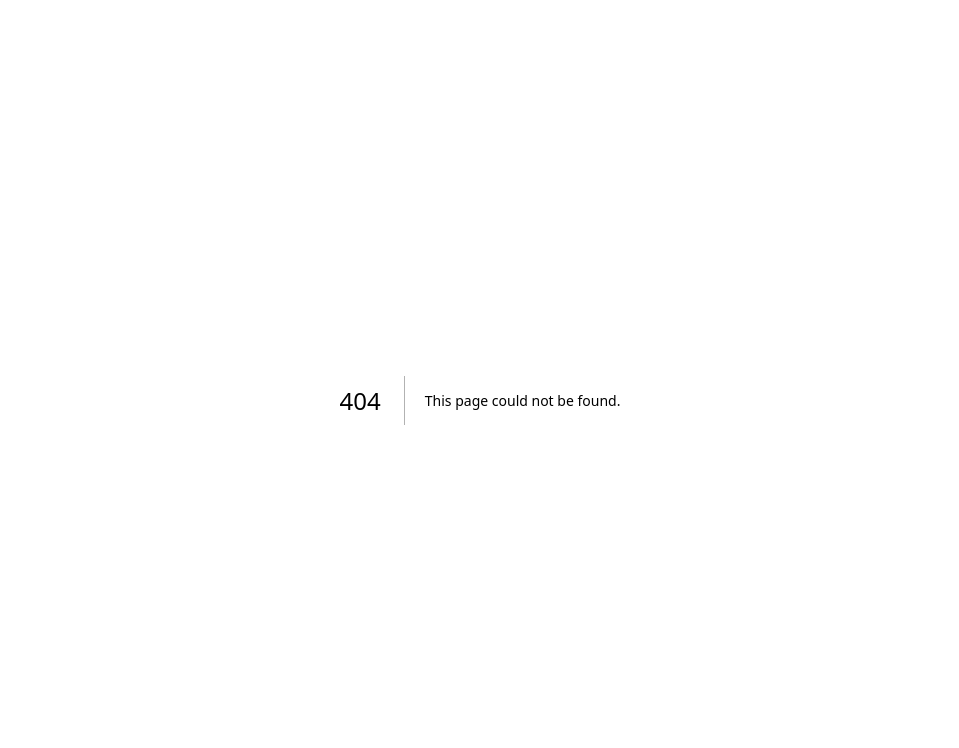
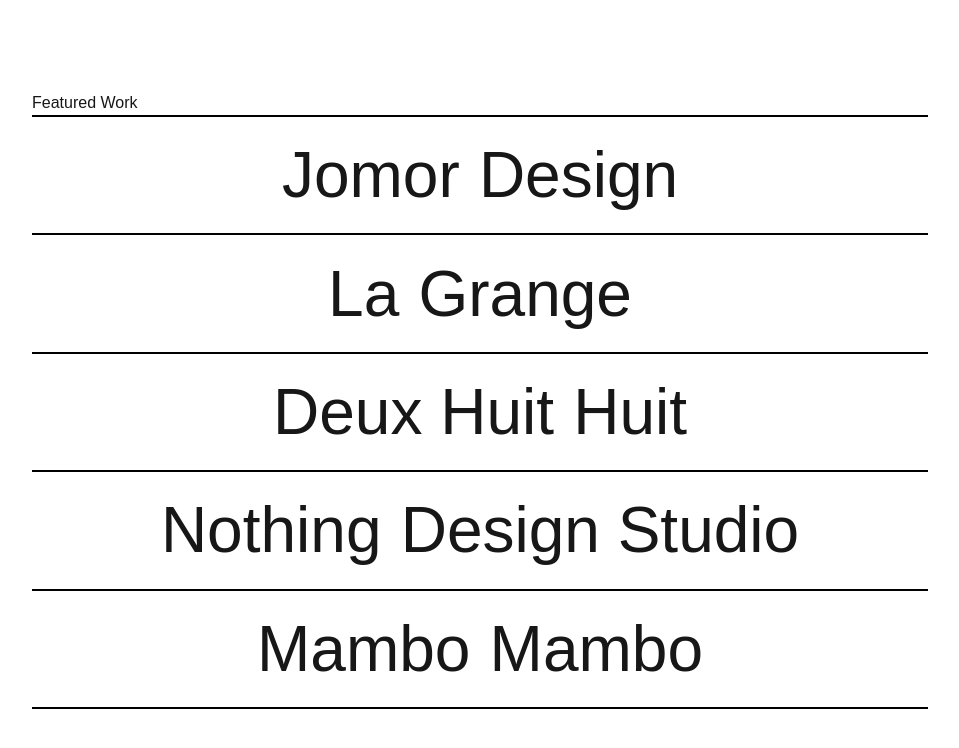
Before and after one commit to fabregaslilibeth/framer, a Next.js app: page /image-slide-project-gallery in a window 1280 px wide. Before the commit this address had no page. Shown: the top 748 px of the page, without its empty margins (160-1119 px from the left). Built offline with nearby package versions, Linux system fonts and the light colour scheme; grey boxes are pictures that could not be loaded.

Commit message:
image-slide-project-gallery

```diff
--- /dev/null
+++ b/src/app/image-slide-project-gallery/page.tsx
@@ -0,0 +1,86 @@
+"use client";
+
+import { motion } from "framer-motion";
+import { useState } from "react";
+import "./style.css";
+
+const anim = {
+  initial: { width: 0 },
+
+  open: {
+    width: "auto",
+    transition: { duration: 0.4, ease: [0.23, 1, 0.32, 1] },
+  },
+
+  closed: { width: 0 },
+};
+
+export default function Home() {
+  const projects = [
+    {
+      title1: "Jomor",
+      title2: "Design",
+      src: "jomor_design.jpeg",
+    },
+    {
+      title1: "La",
+      title2: "Grange",
+      src: "la_grange.jpeg",
+    },
+    {
+      title1: "Deux Huit",
+      title2: "Huit",
+      src: "deux_huit_huit.jpeg",
+    },
+    {
+      title1: "Nothing",
+      title2: "Design Studio",
+      src: "nothing_design_studio.png",
+    },
+    {
+      title1: "Mambo",
+      title2: "Mambo",
+      src: "mambo_mambo.jpeg",
+    },
+  ];
+
+  return (
+    <main className="h-screen flex justify-center items-center">
+      <div className="w-[70%]">
+        <p>Featured Work</p>
+        {projects.map((project) => {
+          return <Project project={project} />;
+        })}
+      </div>
+    </main>
+  );
+}
+
+const Project = ({ project }: { project: any }) => {
+  const [isActive, setIsActive] = useState(false);
+  const { title1, title2, src } = project;
+
+  return (
+    <div
+      onMouseEnter={() => {
+        setIsActive(true);
+      }}
+      onMouseLeave={() => {
+        setIsActive(false);
+      }}
+      className="project"
+    >
+      <p>{title1}</p>
+
+      <motion.div
+        variants={anim}
+        animate={isActive ? "open" : "closed"}
+        className="imgContainer"
+      >
+        <img src="https://cdn.pixabay.com/photo/2023/03/25/21/48/cat-7876974_1280.jpg"></img>
+      </motion.div>
+
+      <p>{title2}</p>
+    </div>
+  );
+};
--- /dev/null
+++ b/src/app/image-slide-project-gallery/style.css
@@ -0,0 +1,38 @@
+.project{
+    border-top: 2px solid black;
+    padding-top: 0.8vw;
+    padding-bottom: 0.8vw;
+    cursor: pointer;
+    width: 100%;
+    display: flex;
+    justify-content: center;
+    align-items: center;
+}
+
+.project p{
+    font-size: 5vw;
+    margin: 0px;
+}
+.project p:nth-of-type(1){
+    margin-right: 0.75vw;
+}
+.project p:nth-of-type(2){
+    margin-left: 0.75vw;
+}
+.project:last-of-type{
+    border-bottom: 2px solid black;
+}
+.project img{
+    width: 10vw;
+}
+.project .imgContainer{
+
+    overflow: hidden;
+
+    display: flex;
+
+    justify-content: center;
+
+    width: 0;
+
+  }
```
